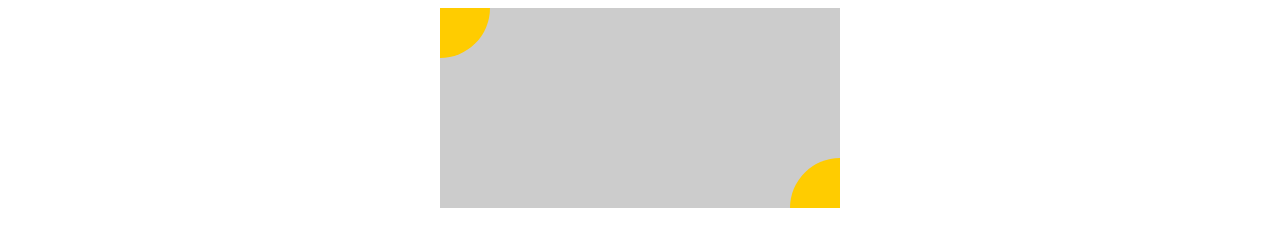
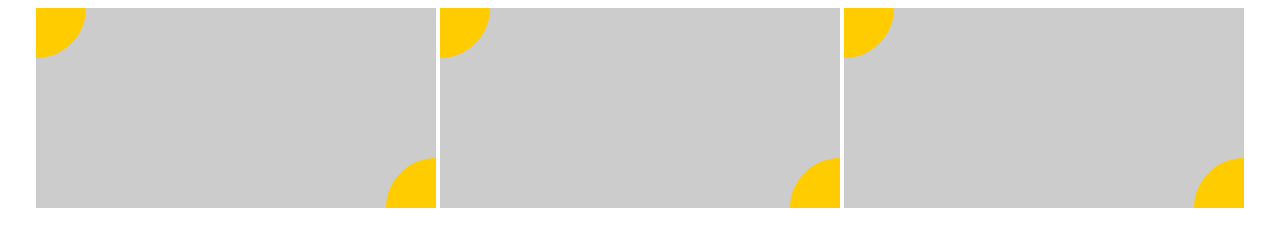
Before and after one commit to Vagor/Baidu-IFE, a plain HTML site: page 定位和居中问题/demo.html in a window 1280 px wide. Drawn offline with Linux system fonts and the light colour scheme.

Commit message:
水平居中－－多个block－－法一

```diff
--- a/定位和居中问题/css/main.css
+++ b/定位和居中问题/css/main.css
@@ -4,7 +4,7 @@ body {
 }
 div {
     position: relative;
-    margin: 0 auto;
+    display: inline-block;
     height: 200px;
     width: 400px;
     background-color: #ccc;
--- a/定位和居中问题/demo.html
+++ b/定位和居中问题/demo.html
@@ -7,5 +7,9 @@
 </head>
 <body>
     <div></div>
+    <div></div>
+
+    <div></div>
+
 </body>
 </html>
```
